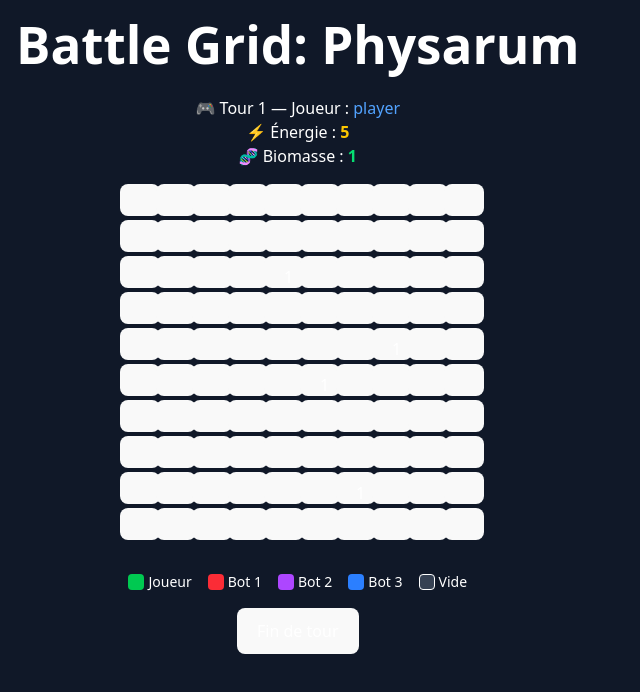
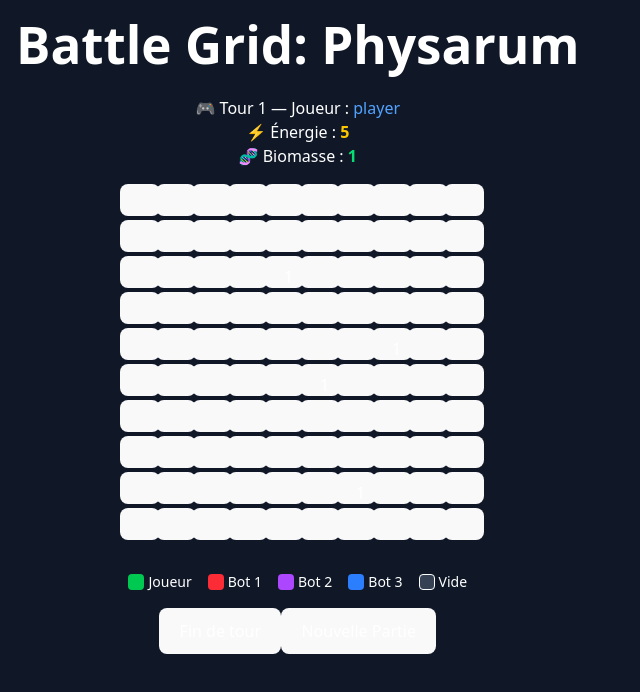
Before and after one commit to Erwan1202/Physarum, a React (Vite) app: page / in a window 1280 px wide. Shown: the top 692 px of the page, without its empty margins (0-640 px from the left). Built offline with nearby package versions, Linux system fonts and the light colour scheme.

Commit message:
Add reset game button to App component for restarting the game

```diff
--- a/src/App.jsx
+++ b/src/App.jsx
@@ -10,6 +10,7 @@ function App() {
   const currentPlayerIndex = useGameStore((s) => s.currentPlayerIndex)
   const players = useGameStore((s) => s.players)
   const endTurn = useGameStore((s) => s.endTurn)
+  const resetGame = useGameStore((s) => s.resetGame)
 
   const currentPlayer = players[currentPlayerIndex]
 
@@ -40,6 +41,12 @@ function App() {
             Fin de tour
           </button>
 
+          <button
+          onClick={resetGame}
+          className="bg-blue-600 px-4 py-2 rounded text-white font-semibold hover:bg-blue-700 transition hover:scale-105 active:scale-95"
+        >
+          Nouvelle Partie
+        </button>
 
         </div>
       )}
```
